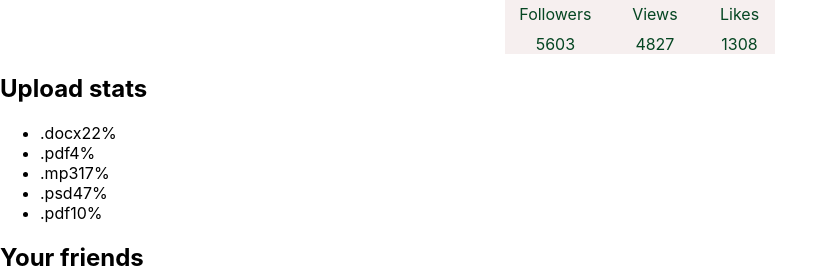
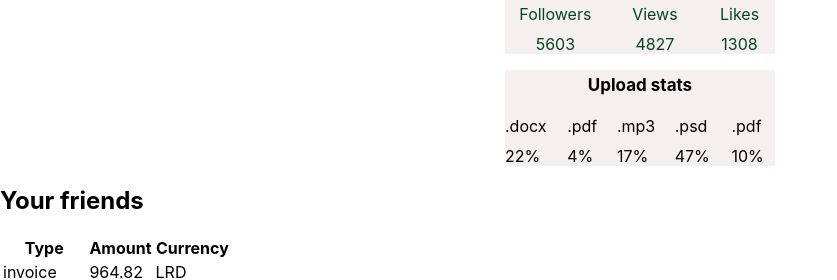
Before and after one commit to OlenkaPasko/goit-react-hw-01-components, a React (Create React App) app: page / in a window 1280 px wide. Shown: the part 324-604 px from the top of the page, without its empty margins (0-837 px from the left). Built offline with nearby package versions, Linux system fonts and the light colour scheme.

Commit message:
statistics.css

```diff
--- a/src/components/Statistics/Statistics.module.css
+++ b/src/components/Statistics/Statistics.module.css
@@ -0,0 +1,28 @@
+.statistics {
+    margin: 0 auto;
+    text-align: center;
+    width: 270px;
+    background-color: #f6efef;
+}
+.title {
+    padding: 5px;
+    margin: 0;
+    font-size: 17px;
+
+}
+.stat-list {
+    display: flex;
+    flex-direction: row;
+    align-items: center;
+    justify-content: center;
+    gap: 10px;
+    padding: 0px;
+
+}
+.item{
+    list-style: none;
+    display: flex;
+    flex-wrap: wrap;
+    gap: 10px;
+
+}
```
